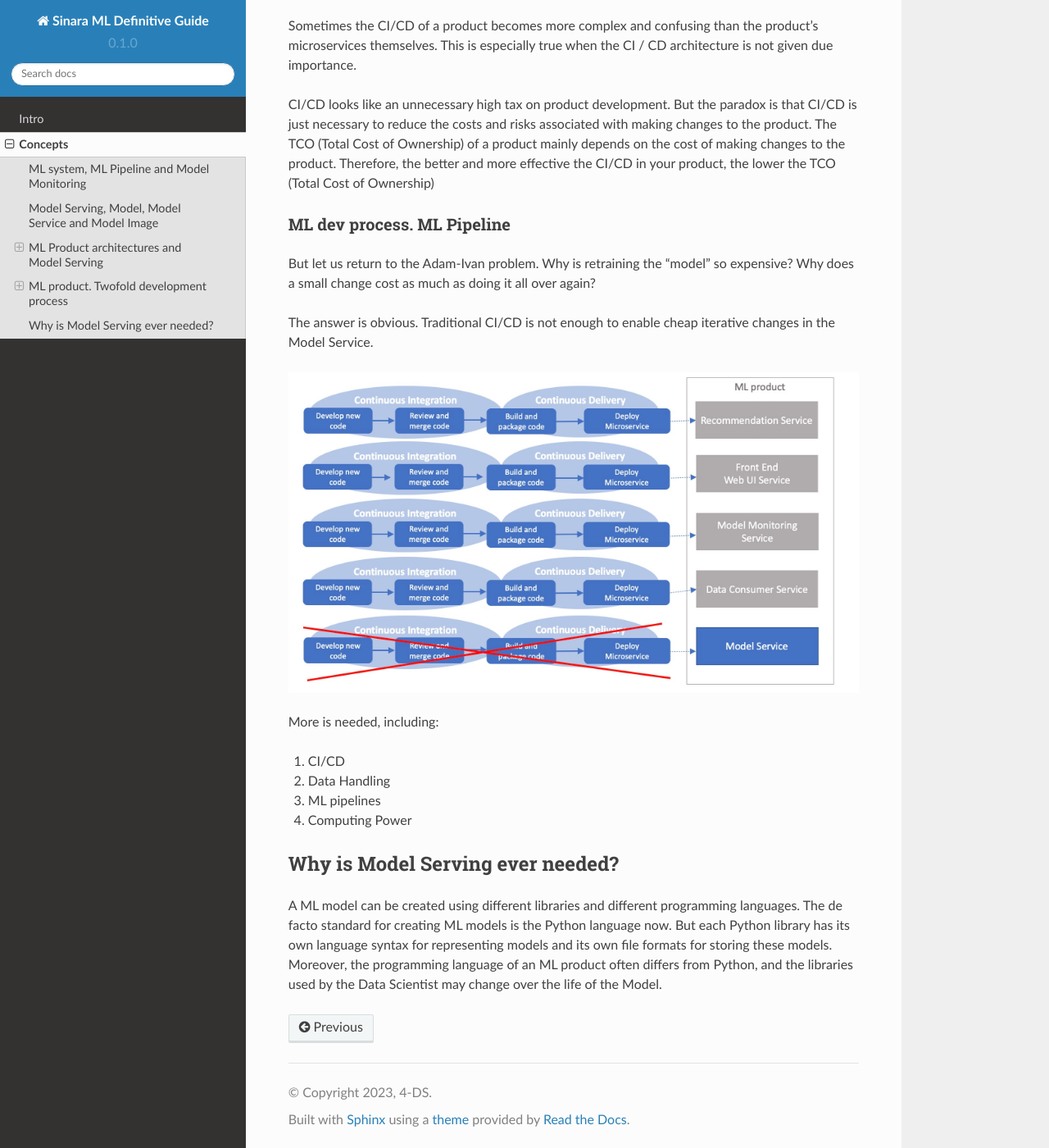
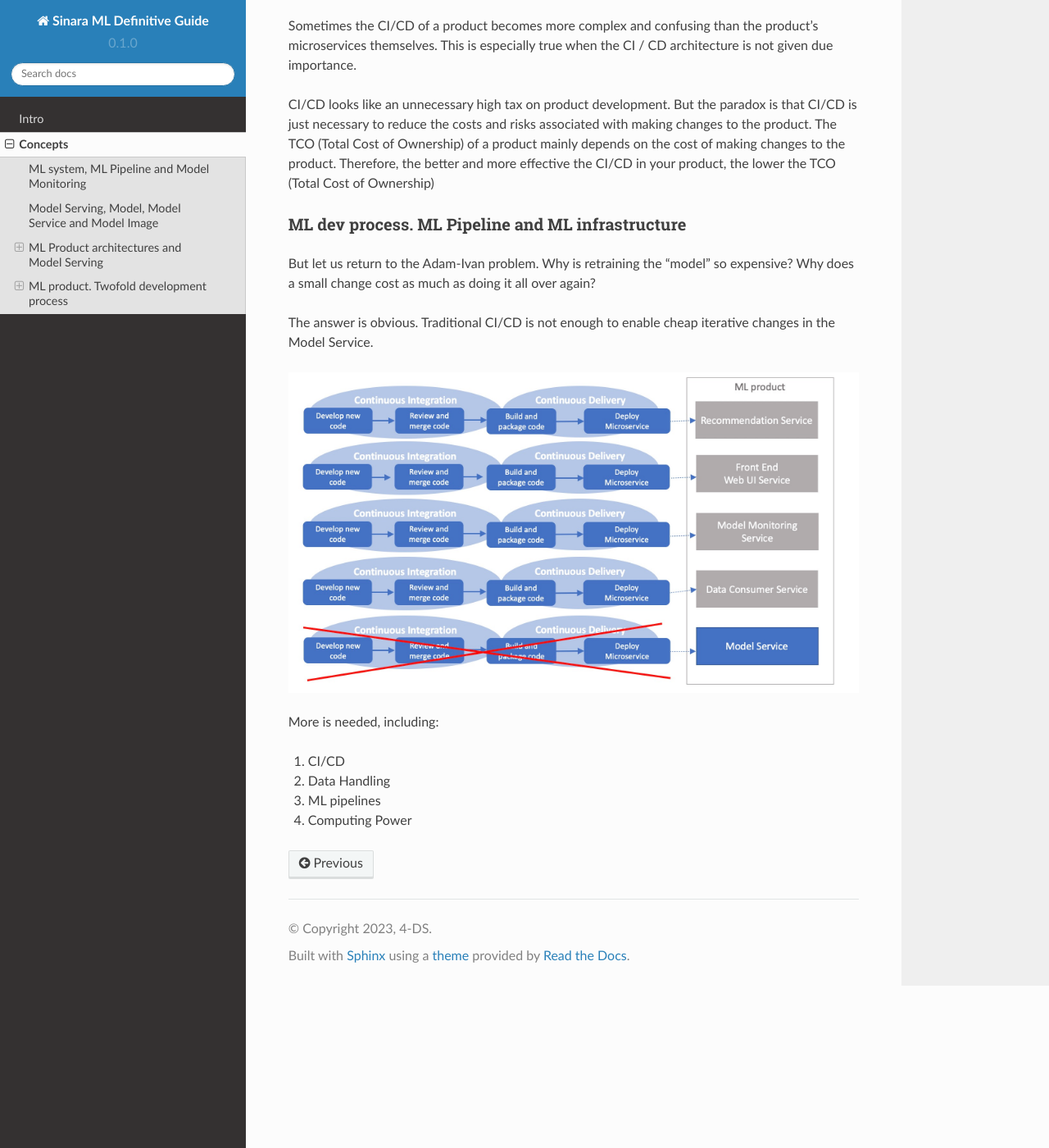
Before and after one commit to 4-DS/SinaraML-Def-Guide, a Sphinx documentation site: the page built from docs/source/concepts.rst, in a window 1280 px wide and 1400 px high, scrolled down 5325 px. Shown: the whole window at 82% size. Built offline with Sphinx 7.4.7 and the Read the Docs theme 2.0.0, drawn with Linux system fonts in a browser that asks for light colours; some of the changed text lies outside the part shown.

Commit message:
Update concepts.rst

```diff
--- a/docs/source/concepts.rst
+++ b/docs/source/concepts.rst
@@ -83,8 +83,8 @@
 ML product. Twofold development process
 ***************************************
 
-Software dev process. CI / CD
-====================
+Software dev process. CI/CD and Dev Infrastructure
+==================================================
 
 Let's assume that Adam and Ivan worked in an organization that uses a modern software development process with CI/CD and microservice architecture. With the right approach, the organization makes microservices as independent from each other and the stateles as possible. Accordingly, the development process of each microservice can be relatively independent and at the top level look something like this:
 
@@ -105,8 +105,8 @@
 
 CI/CD looks like an unnecessary high tax on product development. But the paradox is that СI/CD is just necessary to reduce the costs and risks associated with making changes to the product. The TCO (Total Cost of Ownership) of a product mainly depends on the cost of making changes to the product. Therefore, the better and more effective the CI/CD in your product, the lower the TCO (Total Cost of Ownership)
 
-ML dev process. ML Pipeline
-===========================
+ML dev process. ML Pipeline and ML infrastructure
+=================================================
 
 But let us return to the Adam-Ivan problem. Why is retraining the "model" so expensive? Why does a small change cost as much as doing it all over again?
 
@@ -120,8 +120,3 @@
 2. Data Handling
 3. ML pipelines
 4. Computing Power
-
-Why is Model Serving ever needed?
-*********************************
-
-A ML model can be created using different libraries and different programming languages. The de facto standard for creating ML models is the Python language now. But each Python library has its own language syntax for representing models and its own file formats for storing these models. Moreover, the programming language of an ML product often differs from Python, and the libraries used by the Data Scientist may change over the life of the Model.
```
